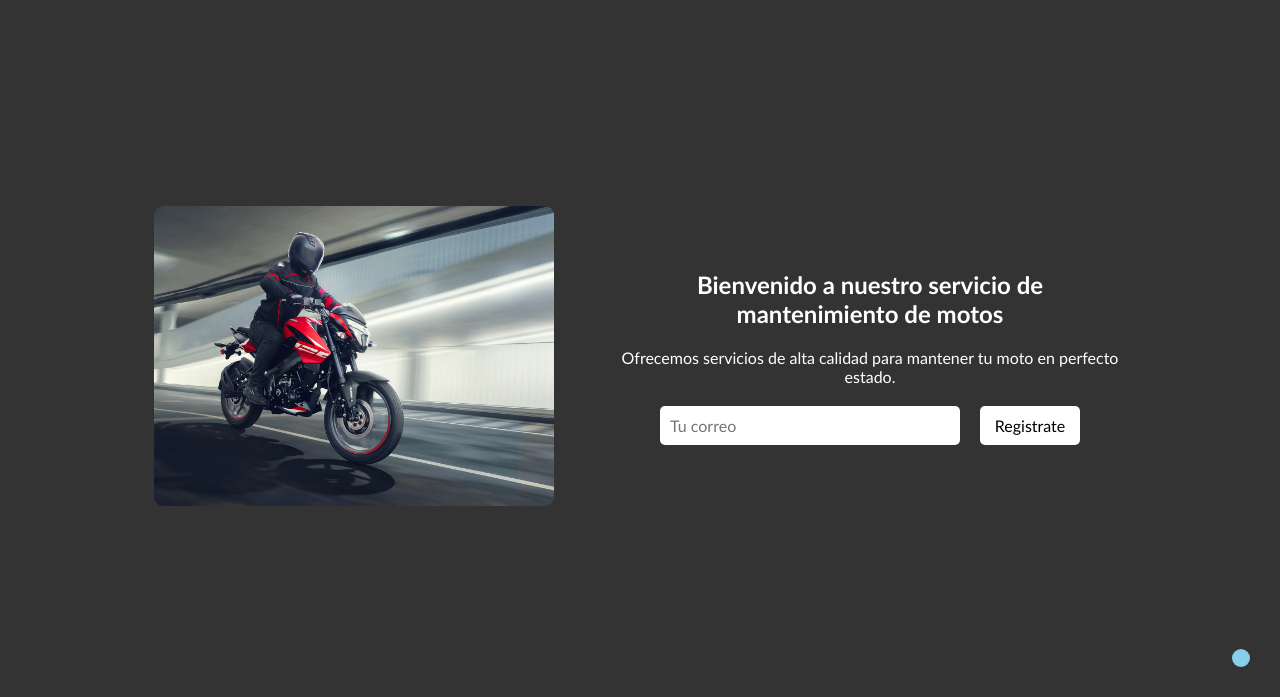
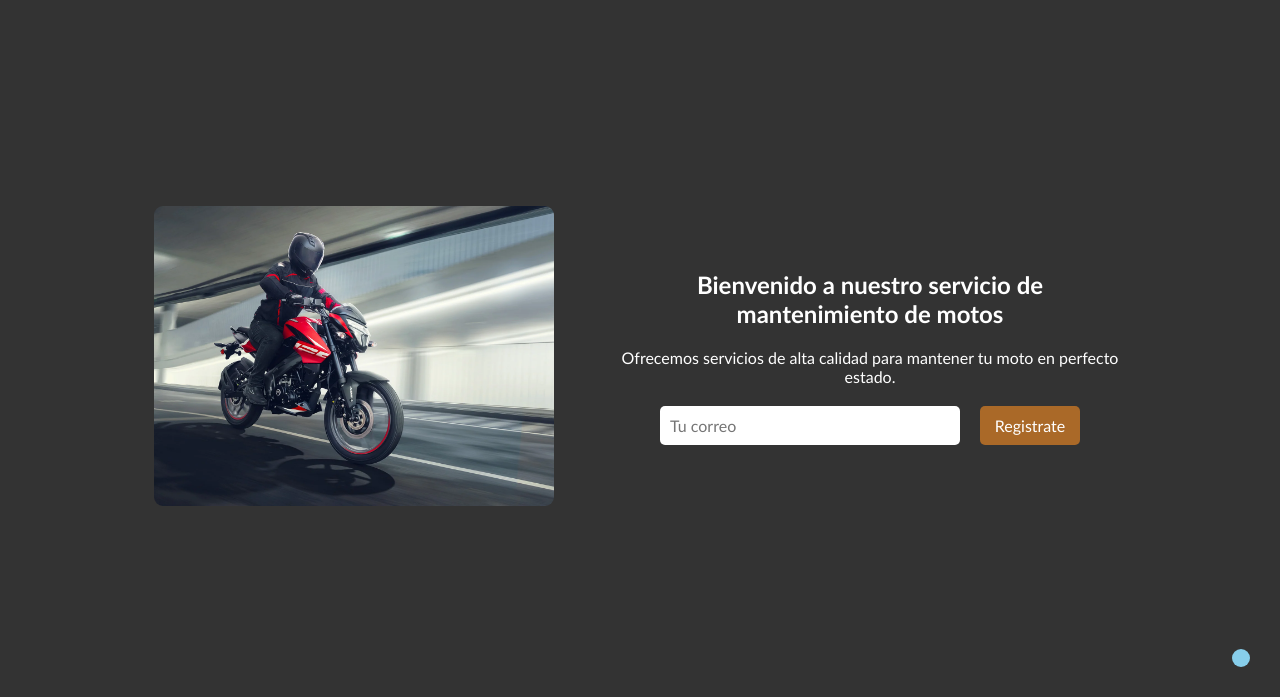
Before and after one commit to Neo3691102/chatbot-basico, a website: page index.html in a window 1280 px wide. Shown: the part 103-800 px from the top of the page. Drawn offline with Linux system fonts and the light colour scheme.

Commit message:
Se modifica el boton del hero

```diff
--- a/styles/components/_main.scss
+++ b/styles/components/_main.scss
@@ -73,10 +73,11 @@ main{
                 font-size: 1rem;
                 border: none;
                 border-radius: 5px;
-                background-color: white;
+                background-color: rgb(170, 105, 40);
+                color: white;
                 cursor: pointer;
                 &:hover{
-                    background-color: lightgray;
+                    background-color: rgb(209, 139, 69);
                     padding: 10px 0;
                     border: 2px solid skyblue;
                     font-weight: bold;
```
Also changed, not shown: styles/style.css, 1 other file.
